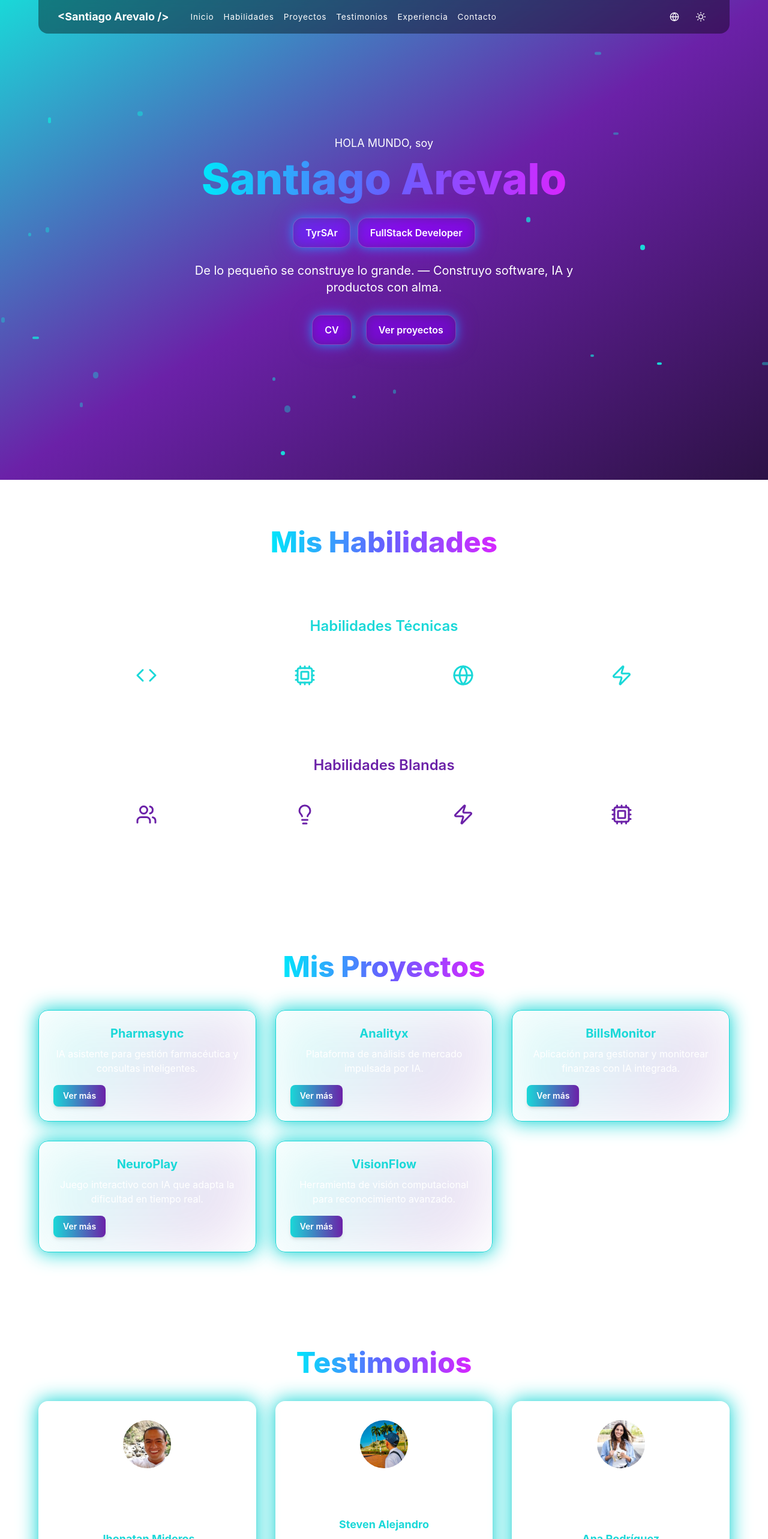
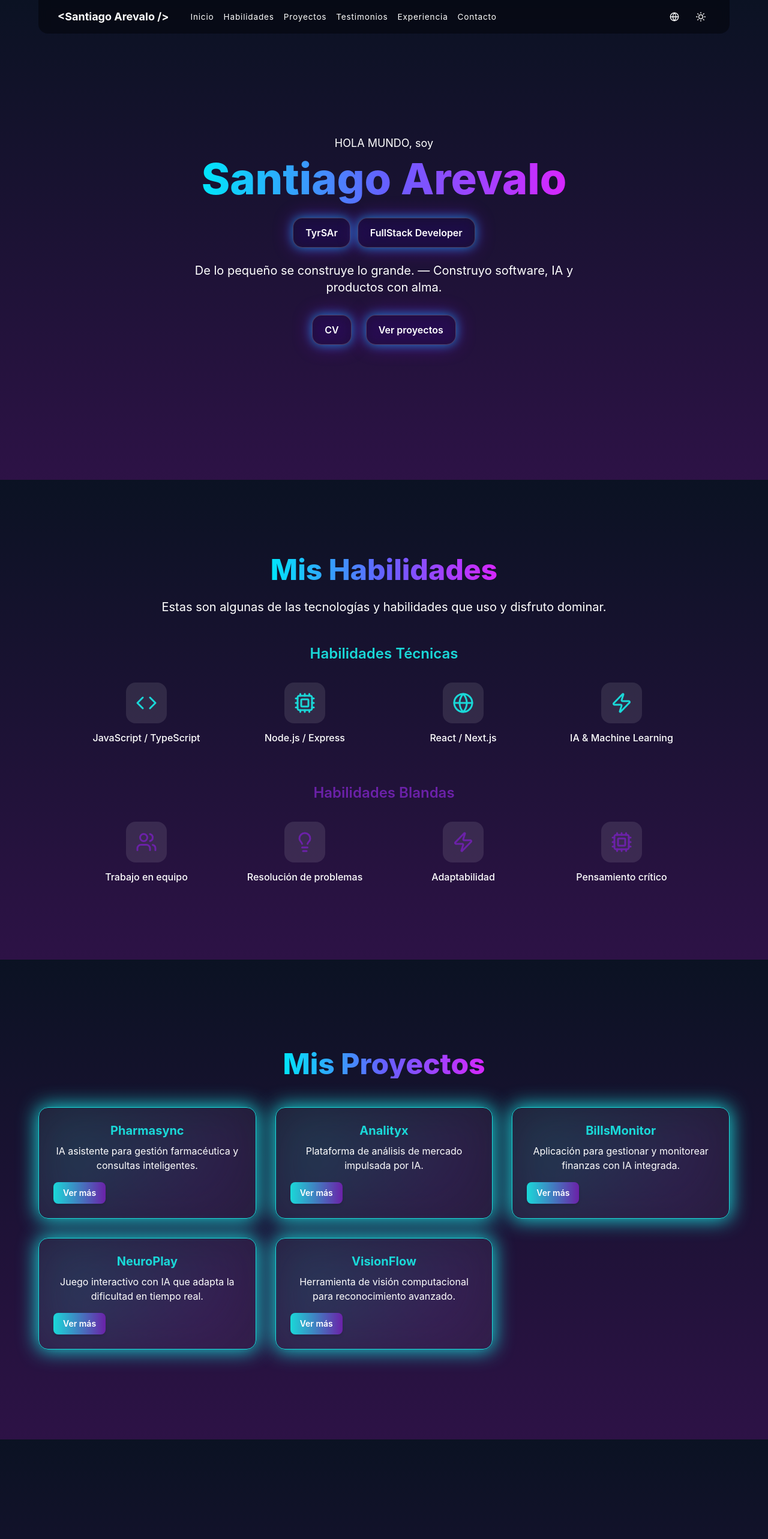
Before and after one commit to SantiagoArTyrs/Santiago_Arevalo, a Next.js app: page / in a window 1280 px wide. Shown: the top 2566 px of the page at 60% size. Built offline with nearby package versions, Linux system fonts and the light colour scheme.

Commit message:
Corrigiendo errores visuales de clases

```diff
--- a/src/components/Contact.tsx
+++ b/src/components/Contact.tsx
@@ -35,7 +35,7 @@ const Contact: FC<Props> = ({ lang }) => {
   return (
     <section
       id="contact"
-      className="flex flex-col items-center justify-center w-full py-20 px-4 text-center"
+      className="exclusive-gradient relative flex flex-col items-center justify-center min-h-screen py-20 px-4 text-center overflow-hidden"
     >
       {/* Título con gradiente y escala moderna */}
       <motion.h2
--- a/src/components/Experience.tsx
+++ b/src/components/Experience.tsx
@@ -74,7 +74,6 @@ interface Props {
   lang?: Lang;
 }
 
-
 const Experience: FC<Props> = ({ lang = "es" }) => {
   const texts = TEXTS[lang];
   const reduce = useReducedMotion();
@@ -83,7 +82,7 @@ const Experience: FC<Props> = ({ lang = "es" }) => {
     <section
       id="experience"
       aria-labelledby="experience-title"
-      className="relative flex flex-col items-center justify-center min-h-[65vh] py-16 px-4 text-center"
+      className="exclusive-gradient relative flex flex-col items-center justify-center min-h-screen py-20 px-4 text-center overflow-hidden"
     >
       <motion.h2
         id="experience-title"
@@ -112,9 +111,10 @@ const Experience: FC<Props> = ({ lang = "es" }) => {
               key={item.title}
               className={`
                 relative flex flex-col lg:flex-row items-center w-full
-                ${i % 2 === 0
-                  ? "lg:self-start lg:justify-start lg:text-left"
-                  : "lg:self-end lg:justify-end lg:text-right"
+                ${
+                  i % 2 === 0
+                    ? "lg:self-start lg:justify-start lg:text-left"
+                    : "lg:self-end lg:justify-end lg:text-right"
                 }
                 lg:w-1/2
               `}
@@ -151,7 +151,9 @@ const Experience: FC<Props> = ({ lang = "es" }) => {
                   {item.place}
                 </p>
                 <p className="mb-1 text-[var(--muted)]">{item.desc}</p>
-                <p className="text-xs text-[var(--muted)] opacity-70">{item.date}</p>
+                <p className="text-xs text-[var(--muted)] opacity-70">
+                  {item.date}
+                </p>
               </div>
             </motion.li>
           ))}
--- a/src/components/Footer.tsx
+++ b/src/components/Footer.tsx
@@ -22,7 +22,7 @@ const Footer: FC<Props> = ({ lang }) => {
 
   return (
     <footer
-      className="relative w-full flex-shrink-0 py-10 px-6 md:px-20 overflow-hidden"
+      className="exclusive-gradient relative w-full flex-shrink-0 py-10 px-6 md:px-20 overflow-hidden"
       style={{
         // Fondo gradiente global, solo con variables CSS
         background: "linear-gradient(180deg, var(--bg-1), var(--bg-2))",
--- a/src/components/Hero.tsx
+++ b/src/components/Hero.tsx
@@ -69,7 +69,7 @@ const Hero: FC<Props> = ({ lang = "es" }) => {
   return (
     <section
       id="hero"
-      className="relative flex flex-col items-center justify-center min-h-screen py-20 px-4 text-center overflow-hidden"
+      className="exclusive-gradient relative flex flex-col items-center justify-center min-h-screen py-20 px-4 text-center overflow-hidden"
     >
       {/* Fondo animado gradiente */}
       <div
--- a/src/components/Hobbies.tsx
+++ b/src/components/Hobbies.tsx
@@ -43,8 +43,7 @@ const Hobbies: FC<Props> = ({ lang }) => {
   return (
     <section
       id="hobbies"
-      className="flex flex-col items-center justify-center w-full py-20 px-4 text-center"
-
+      className="exclusive-gradient relative flex flex-col items-center justify-center min-h-screen py-20 px-4 text-center overflow-hidden"
     >
       {/* Título gradiente */}
       <motion.h2
--- a/src/components/Projects.tsx
+++ b/src/components/Projects.tsx
@@ -49,7 +49,7 @@ const Projects: FC<Props> = ({ lang = "es" }) => {
   return (
     <section
       id="projects"
-      className="relative flex flex-col items-center justify-center min-h-[60vh] py-20 px-4 sm:px-8 text-center overflow-x-hidden"
+      className="exclusive-gradient relative flex flex-col items-center justify-center min-h-screen py-20 px-4 text-center overflow-hidden"
     >
       <motion.h2
         id="projects-title"
--- a/src/components/Skills.tsx
+++ b/src/components/Skills.tsx
@@ -69,9 +69,9 @@ const Skills: FC<Props> = ({ lang = "es" }) => {
 
   return (
     <section
-      id="skills"
-      className="relative flex flex-col items-center justify-center min-h-[55vh] py-20 px-4 sm:px-8 text-center"
-    >
+  id="skills"
+  className="exclusive-gradient relative flex flex-col items-center justify-center min-h-screen py-20 px-4 text-center overflow-hidden"
+>
       {/* Título principal */}
       <motion.h2
         className="text-4xl md:text-5xl font-extrabold mb-6 bg-clip-text text-transparent"
--- a/src/components/Testimonials.tsx
+++ b/src/components/Testimonials.tsx
@@ -79,7 +79,7 @@ const Testimonials: FC<Props> = ({ lang = "es" }) => {
     <section
       id="testimonials"
       aria-labelledby="testimonials-title"
-      className="flex flex-col items-center justify-center min-h-[60vh] py-20 px-4 text-center"
+      className="exclusive-gradient relative flex flex-col items-center justify-center min-h-screen py-20 px-4 text-center overflow-hidden"
     >
       <motion.h2
         id="testimonials-title"
```
